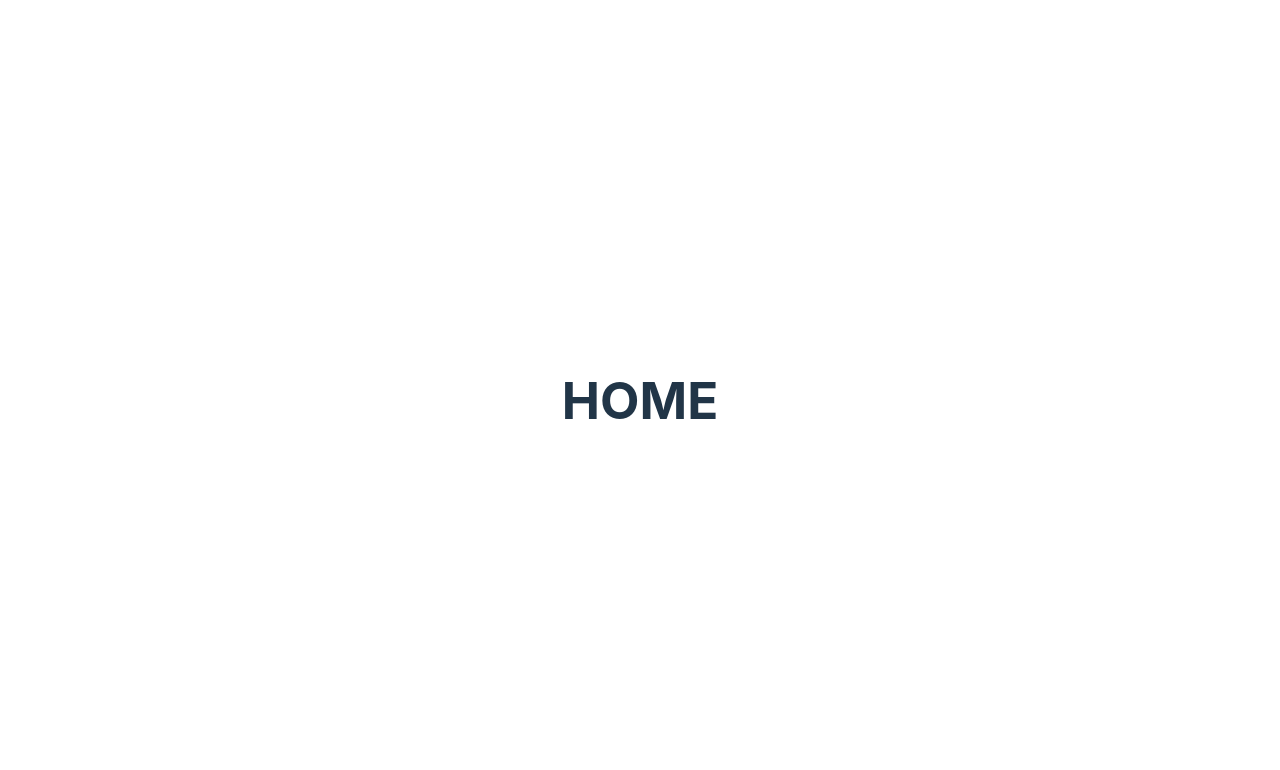
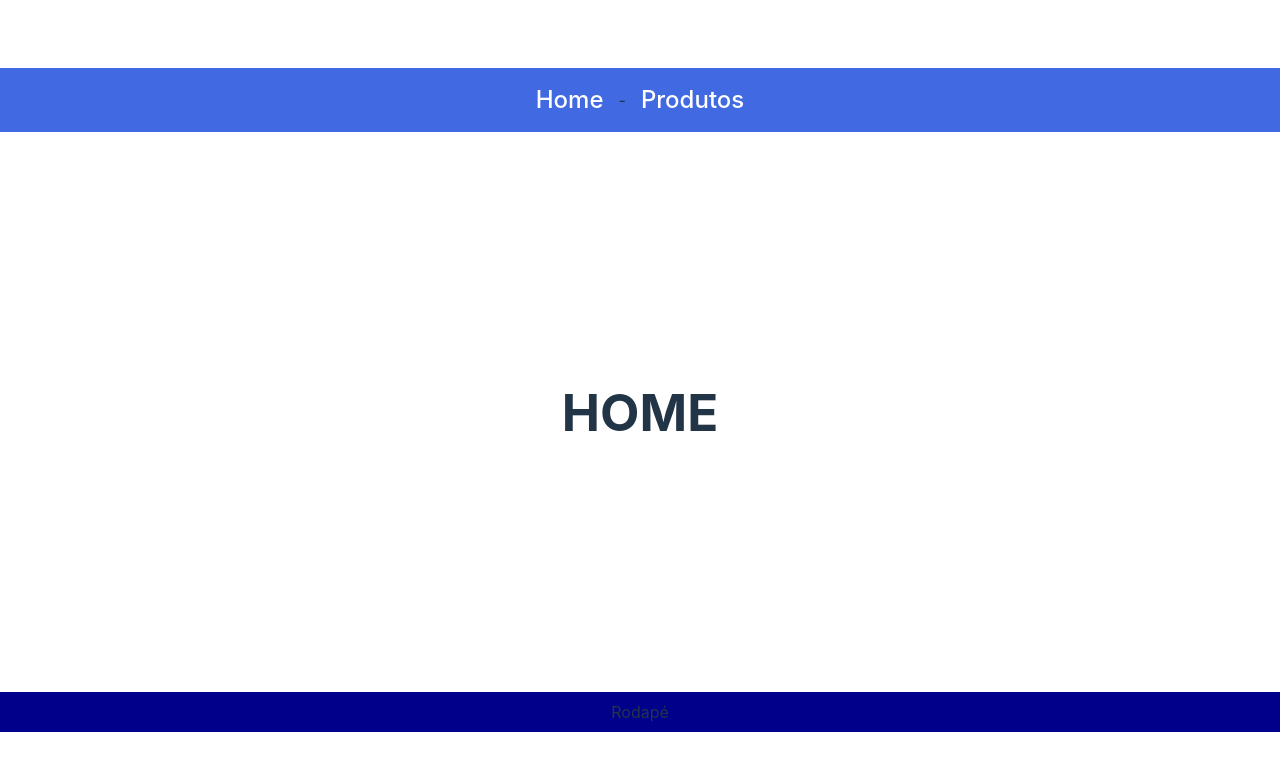
Before and after one commit to gusoaresss/react-routes, a React (Vite) app: page / in a window 1280 px wide. Shown: the top 770 px of the page. Built offline with nearby package versions, Linux system fonts and the light colour scheme.

Commit message:
Adicionando estilo + redirecionando

```diff
--- a/src/App.css
+++ b/src/App.css
@@ -12,4 +12,4 @@ nav{
   display: flex; width: 100vw; justify-content: center;
   align-items: center; height: 5vh;
   background-color: darkblue;
-  }
+}
--- a/src/App.jsx
+++ b/src/App.jsx
@@ -1,11 +1,15 @@
 import './App.css'
 import { Outlet } from 'react-router-dom'
+import Menu from './Components/Menu'
+import Rodape from './Components/Rodape'
 
 function App(){
 
   return(
     <>
+      <Menu/>
       <Outlet/>
+      <Rodape/>
     </>
   )
 }
```
Also changed, not shown: src/index.css (line endings or trailing spaces).
